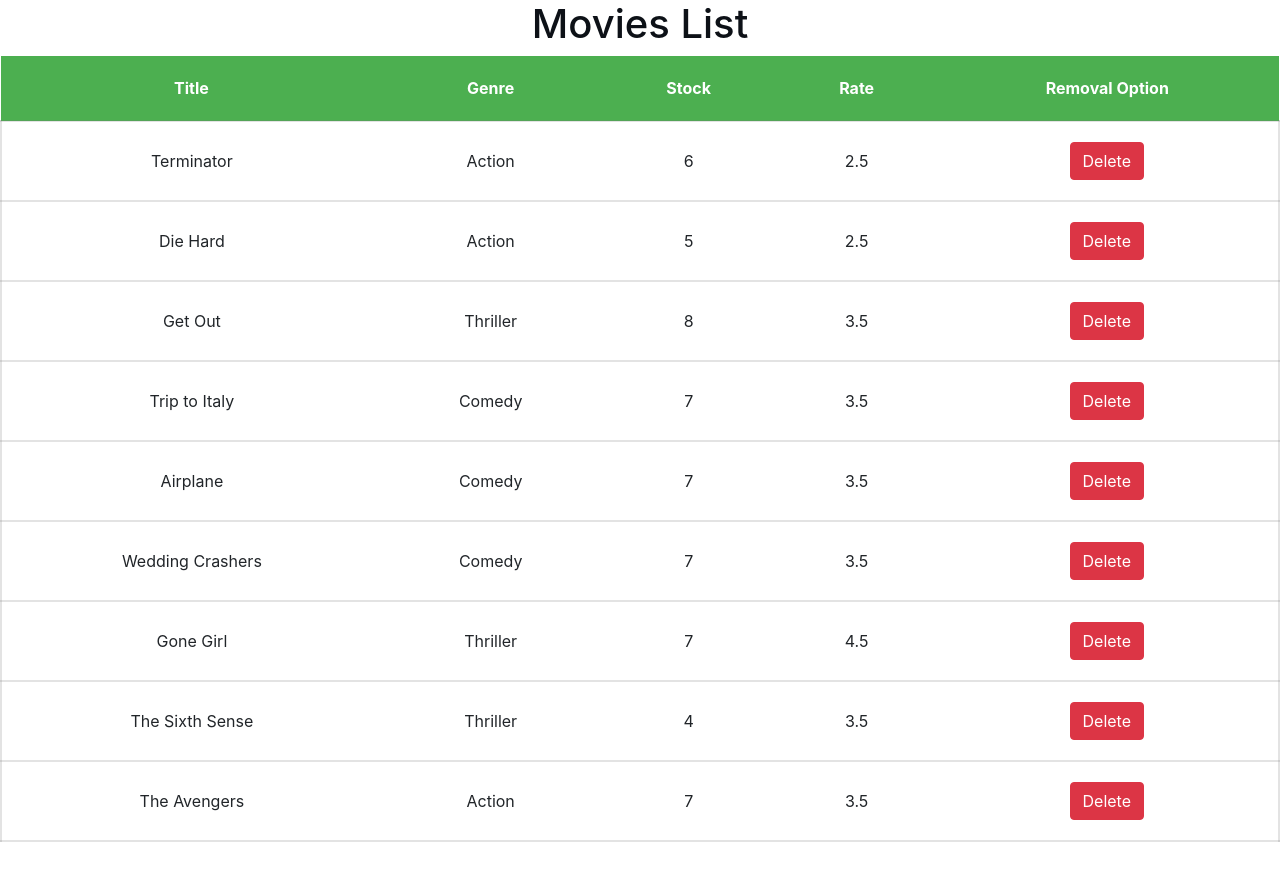
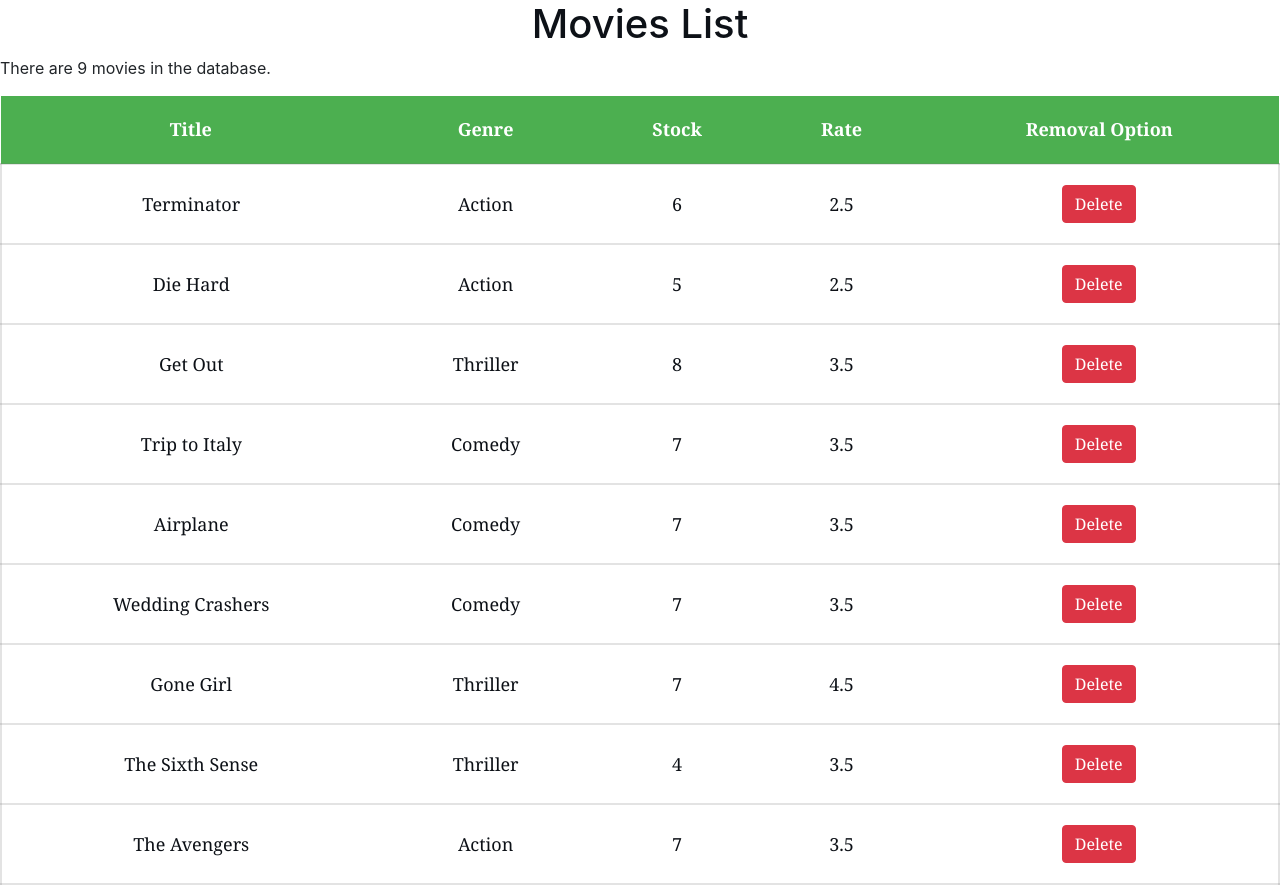
Before and after one commit to Abhijeet-KC/vidly, a React (Create React App) app: page / in a window 1280 px wide. Before the commit the page ends 842 px from the top, so only its background shows below. Built offline with nearby package versions, Linux system fonts and the light colour scheme.

Commit message:
movies in db added

```diff
--- a/src/components/formovies.css
+++ b/src/components/formovies.css
@@ -12,14 +12,22 @@
     text-align: center;
     background-color: #4CAF50;
     color: white;
+    font-family: Georgia, 'Times New Roman', Times, serif;
+    font-size: large;
 }
 
 td{
     padding: 20px;
     text-align: center;
+    font: roboto bold;
+    font-size: large;
+    font-family: Georgia, 'Times New Roman', Times, serif;
+    color: rgb(13, 17, 23);
 }
 
 h1{
     text-align: center;
     color: rgb(13, 17, 23);
+    border-top: 10px;
+    border-bottom: 10px;
 }
--- a/src/components/movies.jsx
+++ b/src/components/movies.jsx
@@ -17,6 +17,7 @@
         return(
             <React.Fragment>
                 <h1>Movies List</h1>
+                <p>There are {this.state.movies.length} movies in the database.</p>
                 <div className = "table-container">
                     <table border="0">
                         <thead>
```
